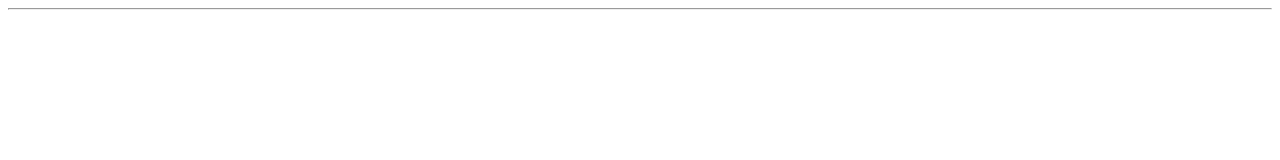
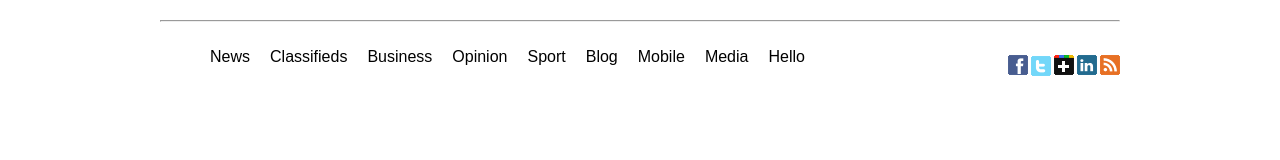
Before and after one commit to shawon922/Assignment-1, a plain HTML site: page index.html in a window 1280 px wide. Drawn offline with Linux system fonts and the light colour scheme.

Commit message:
CSS file was edited

```diff
--- a/index.html
+++ b/index.html
@@ -10,7 +10,29 @@
             <hr />
 
             <div class="header">
+                <div class="menu">
+                    <ul>
+                        <li><a href="#">News</a></li>
+                        <li><a href="#">Classifieds</a></li>
+                        <li><a href="#">Business</a></li>
+                        <li><a href="#">Opinion</a></li>
+                        <li><a href="#">Sport</a></li>
+                        <li><a href="#">Blog</a></li>
+                        <li><a href="#">Mobile</a></li>
+                        <li><a href="#">Media</a></li>
+                        <li><a href="#">Hello</a></li>
+                    </ul>
+                </div>
 
+                <div class="social-icon">
+                    <ul>
+                        <li><img src="images/fb1.gif" alt="facebook" /></li>
+                        <li><img src="images/twitter1.gif" alt="twitter" /></li>
+                        <li><img src="images/gplus1.gif" alt="google-plus" /></li>
+                        <li><img src="images/linkdn1.gif" alt="linked-in" /></li>
+                        <li><img src="images/rss1.gif" alt="rss-feed" /></li>
+                    </ul>
+                </div>
             </div>
 
             <div class="content">
--- a/style.css
+++ b/style.css
@@ -0,0 +1,53 @@
+
+body {
+    color: #FFF;
+    font-family: sans-serif;
+    font-size: 16px;
+}
+
+.full-page {
+    width: 960px;
+    margin: 20px auto;
+}
+
+.menu {
+    width: 960px;
+    background: #444;
+
+}
+
+.menu ul {
+    list-style: none;
+}
+
+.menu ul li {
+    float: left;
+
+}
+
+.menu ul li a {
+    text-decoration: none;
+    color: #000;
+    padding: 10px 10px;
+    display: block;
+}
+
+.menu ul li a:hover {
+    color: #FFF;
+    background: #000;
+}
+
+.social-icon {
+    float: right;
+    line-height: 32px;
+}
+
+.social-icon ul {
+    list-style: none;
+}
+
+.social-icon ul li {
+    float: left;
+    padding-left: 2px;
+
+}
```
Also changed, not shown: images/fb1.gif (added), images/gplus1.gif (added), images/linkdn1.gif (added), images/rss1.gif (added), images/twitter1.gif (added).
